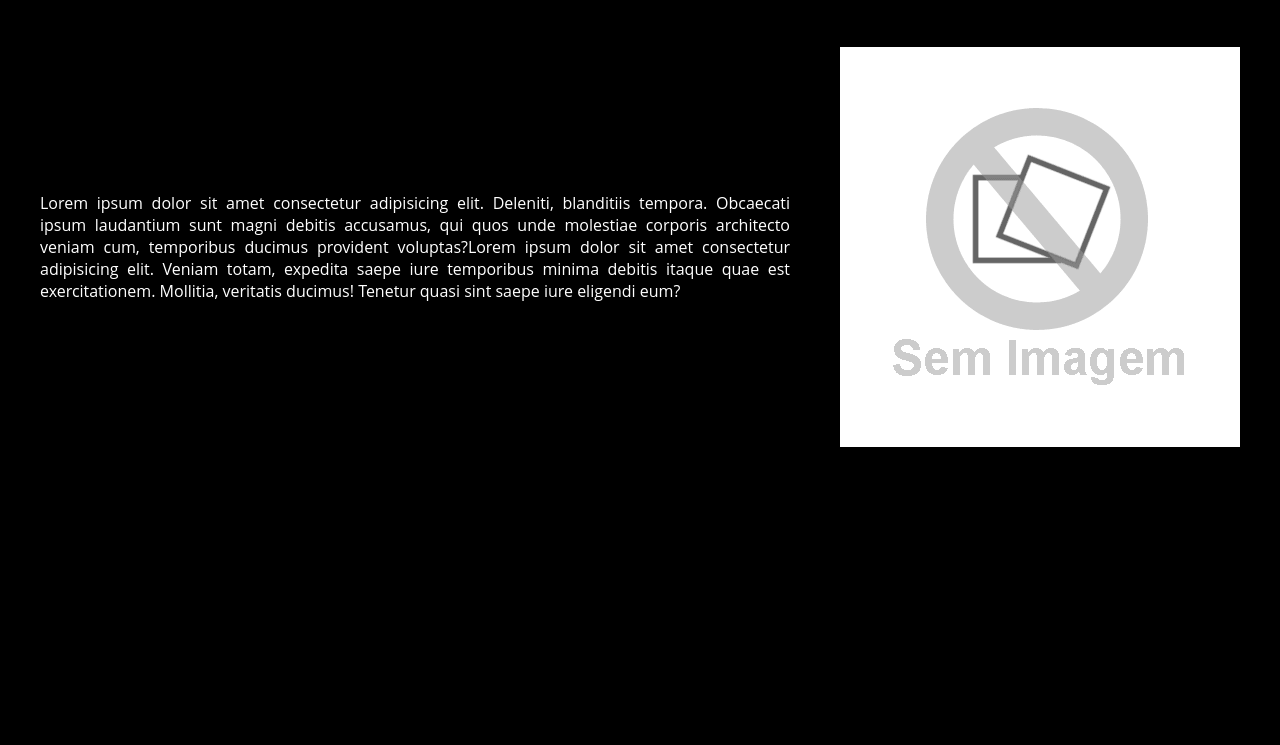
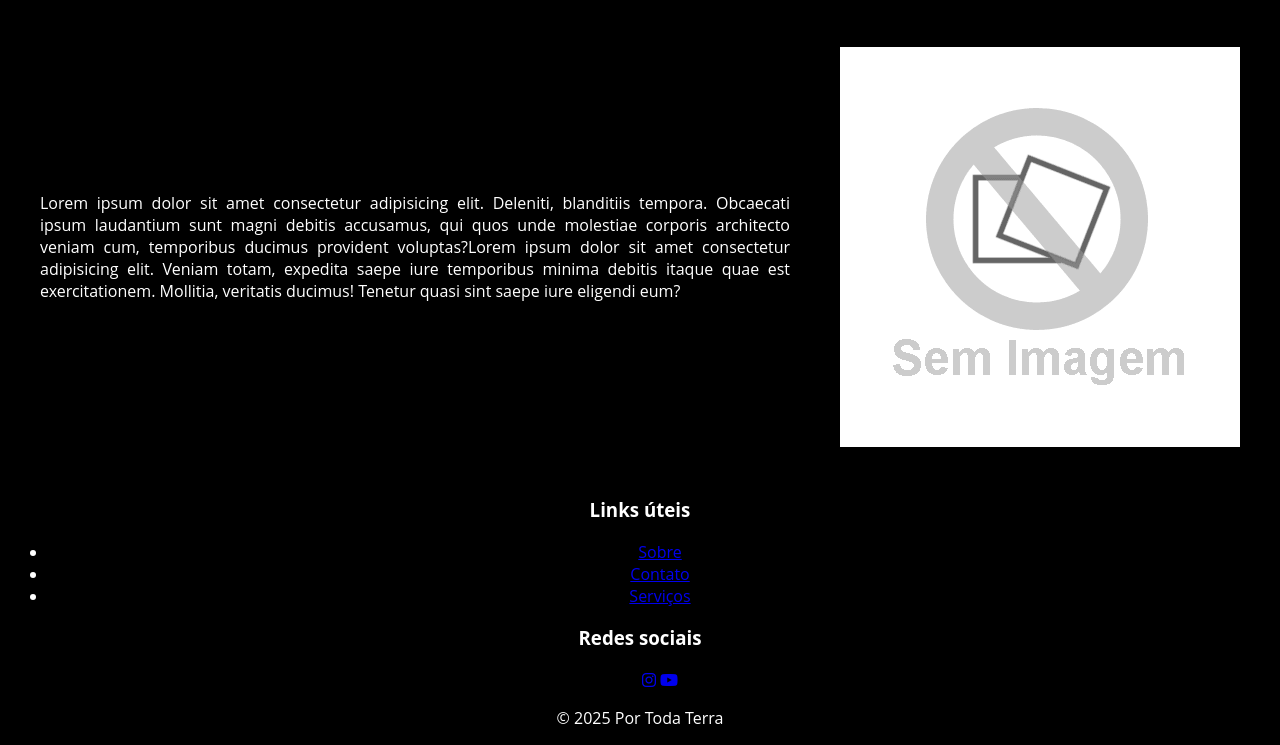
Before and after one commit to Lahyz/portodaterra, a plain HTML site: page index.html in a window 1280 px wide. Shown: the part 1469-2214 px from the top of the page. Before the commit the page ends 1966 px from the top, so only its background shows below. Drawn offline with Linux system fonts and the light colour scheme; a web font is replaced by a local one.

Commit message:
index.html

```diff
--- a/index.html
+++ b/index.html
@@ -7,10 +7,13 @@
     <title>POR TODA TERRA</title>
     <link href="https://fonts.cdnfonts.com/css/blanka" rel="stylesheet">
     <link rel="stylesheet" href="style.css">
+    <link rel="stylesheet" href="https://cdnjs.cloudflare.com/ajax/libs/font-awesome/6.5.0/css/all.min.css">
 </head>
 
 <body>
 <header>
+    <div class="container-principal">
+        </div>
     <div class="logo">
         <img class="globo" src="imagens/globoptt-editado.png" alt="logoportodaterra">
     <h1>Por Toda <br>Terra</h1> </div>
@@ -23,8 +26,8 @@
             <li><a href="comunitario.html">Comunitário</a></li>
             <li><a href="radio.html">Rádio</a></li>
             <li><a href="loja.html">Loja</a></li>
-            <li><a href="parcerias.html">Parcerias</a>
-        </ul>
+            <li><a href="parcerias.html">Parcerias</a></li>
+            </ul>
     </nav>
     <main>
         <section class="conteudo-principal">
@@ -39,7 +42,27 @@
     <p>Lorem ipsum dolor sit amet consectetur adipisicing elit. Deleniti, blanditiis tempora. Obcaecati ipsum laudantium sunt magni debitis accusamus, qui quos unde molestiae corporis architecto veniam cum, temporibus ducimus provident voluptas?Lorem ipsum dolor sit amet consectetur adipisicing elit. Veniam totam, expedita saepe iure temporibus minima debitis itaque quae est exercitationem. Mollitia, veritatis ducimus! Tenetur quasi sint saepe iure eligendi eum?</p></div>
     </section>
     </main>
+<footer>
+  <div class="rodape-conteudo">
+    <div class="rodape-secao">
+      <h3>Links úteis</h3>
+      <ul>
+        <li><a href="#">Sobre</a></li>
+        <li><a href="#">Contato</a></li>
+        <li><a href="#">Serviços</a></li>
+      </ul>
+    </div>
 
+    <div class="rodape-secao">
+      <h3>Redes sociais</h3>
+      <ul>
+        <a href="#"><i class="fab fa-instagram"></i></a>
+        <a href="#"><i class="fab fa-youtube"></i></a>
+      </ul>
+    </div>
+  </div>
+  <p class="rodape-direitos">© 2025 Por Toda Terra</p>
+</footer>
 </body>
 
 </html>
```
